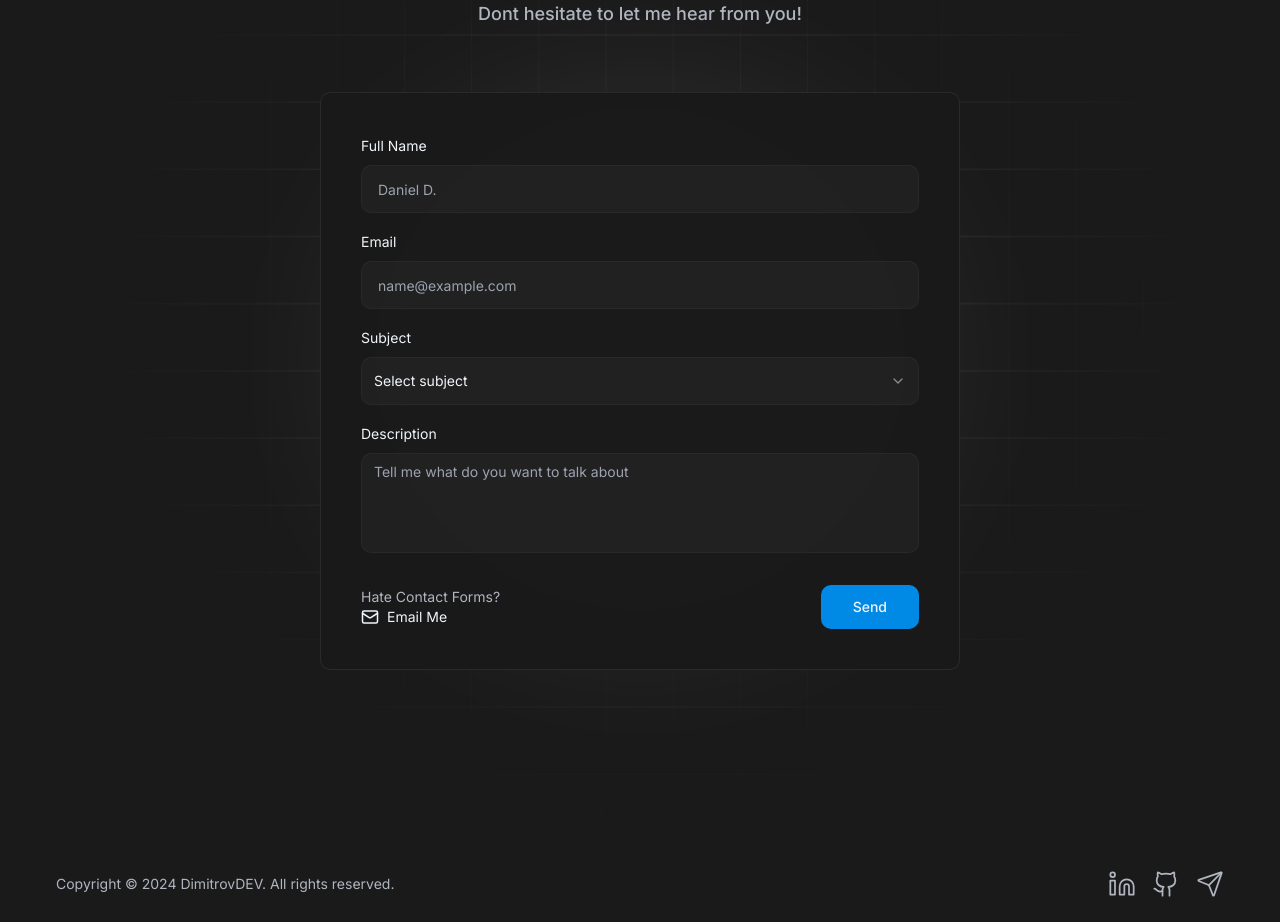
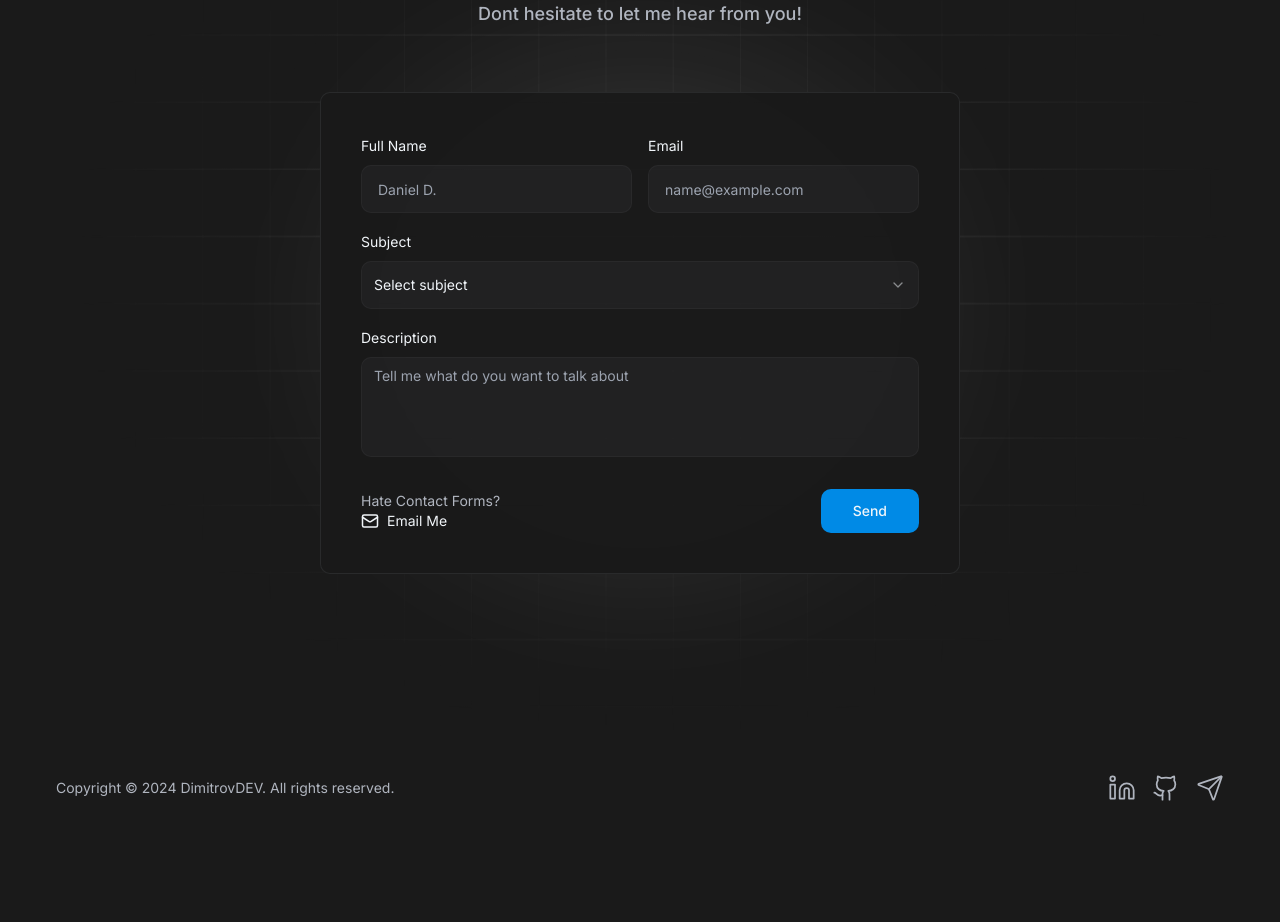
Before and after one commit to ddimitrov1108/portfolio, a Next.js app: page / in a window 1280 px wide. Shown: the part 2280-3202 px from the top of the page. After the commit the page ends 3106 px from the top, so only its background shows below. Built offline with nearby package versions, Linux system fonts and the light colour scheme.

Commit message:
code clean up

```diff
--- a/components/forms/ContactForm.tsx
+++ b/components/forms/ContactForm.tsx
@@ -25,7 +25,6 @@ import Link from "next/link";
 import { Mail } from "lucide-react";
 import { toast } from "sonner";
 import DOMPurify from "dompurify";
-
 
 const ContactForm = () => {
   const form = useForm<ContactFormValues>({
@@ -64,11 +63,12 @@ const ContactForm = () => {
         onSubmit={onSubmitHandler}
         className="!bg-opacity-100 p-4 py-8 sm:p-6 xl:p-10 rounded-md bg-background/95 border border-secondary-foreground/10 max-w-screen-sm space-y-4"
       >
+        <div className="flex flex-col gap-y-4 lg:flex-row items-center gap-x-4 justify-between">
           <FormField
             control={form.control}
             name="fullName"
             render={({ field }) => (
-              <FormItem>
+              <FormItem className="w-full">
                 <FormLabel>Full Name</FormLabel>
                 <FormControl>
                   <Input
@@ -88,7 +88,7 @@ const ContactForm = () => {
             control={form.control}
             name="email"
             render={({ field }) => (
-              <FormItem>
+              <FormItem className="w-full">
                 <FormLabel>Email</FormLabel>
                 <FormControl>
                   <Input
@@ -103,17 +103,14 @@ const ContactForm = () => {
               </FormItem>
             )}
           />
-
+        </div>
         <FormField
           control={form.control}
           name="subject"
           render={({ field }) => (
             <FormItem>
               <FormLabel>Subject</FormLabel>
-                <Select
-                  onValueChange={field.onChange}
-                  defaultValue={field.value}
-                >
+              <Select onValueChange={field.onChange} defaultValue={field.value}>
                 <FormControl>
                   <SelectTrigger
                     title="Select subject"
--- a/components/navigation/NavigationSheet.tsx
+++ b/components/navigation/NavigationSheet.tsx
@@ -10,6 +10,7 @@ import {
 import Logo from "../utils/Logo";
 import NavLink from "./components/NavLink";
 import { headerNavLinks } from "../constants";
+import Socials from "../utils/Socials";
 
 const NavigationSheet = () => {
   return (
--- a/components/sections/AboutSection.tsx
+++ b/components/sections/AboutSection.tsx
@@ -7,7 +7,7 @@ import TechStackCarousel from "../TechStackCarousel";
 import Avatar from "../utils/Avatar";
 import Title from "../utils/Title";
 import Container from "../utils/Container";
-import ProjectCounter from "../ProjectCounter";
+import Counter from "../utils/Counter";
 import { socialProviders } from "../constants";
 import { cn } from "@/lib/utils";
 
@@ -94,7 +94,7 @@ const AboutSection = () => {
             gridColumnClassName
           )}
         >
-          <ProjectCounter
+          <Counter
             title={
               <>
                 Freelance
@@ -115,7 +115,7 @@ const AboutSection = () => {
             gridColumnClassName
           )}
         >
-          <ProjectCounter
+          <Counter
             title={
               <>
                 Completed
--- a/components/ProjectCounter.tsx
+++ b/components/utils/Counter.tsx
@@ -3,7 +3,7 @@ interface Props {
   title: React.ReactNode;
 }
 
-const ProjectCounter = ({ count, title }: Props) => {
+const Counter = ({ count, title }: Props) => {
   return (
     <div className="space-y-2">
       <h1 className="text-foreground text-5xl xl:text-6xl font-bold">{count}</h1>
@@ -11,4 +11,4 @@ const ProjectCounter = ({ count, title }: Props) => {
     </div>
   );
 };
-export default ProjectCounter;
+export default Counter;
```
Lines whose indentation alone changed are shown as unchanged.
